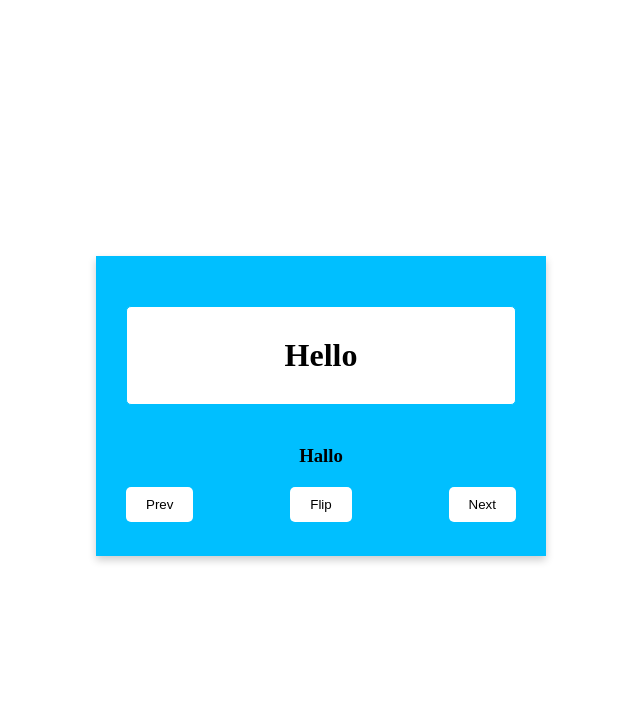
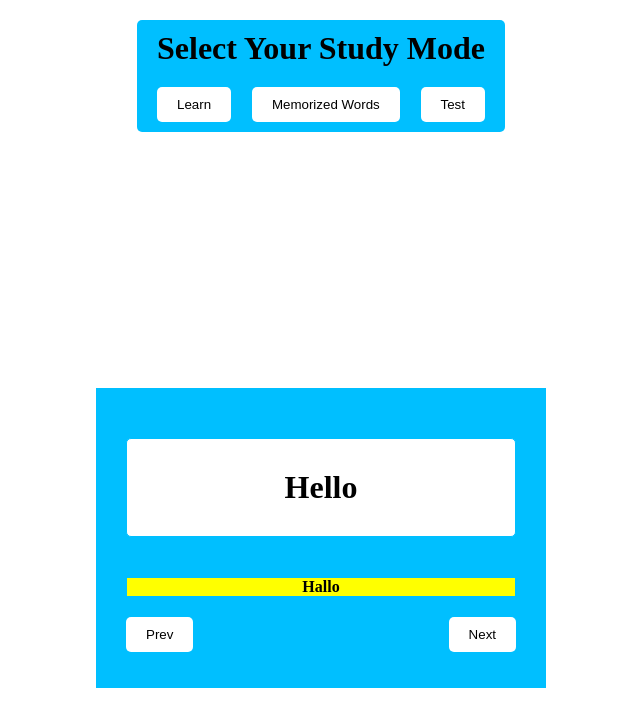
Before and after one commit to MrGultekin/language-app, a Vue app: page / in a window 1280 px wide. Shown: the top 726 px of the page, without its empty margins (319-959 px from the left). Built offline with nearby package versions, Linux system fonts and the light colour scheme.

Commit message:
Select mode works

```diff
--- a/src/App.vue
+++ b/src/App.vue
@@ -2,7 +2,8 @@
 
 <template>
   <!--  <header class="text-xl font-bold text-center">-->
-  <!--    <h1>Welcome to {{ vocabStore.nameOfApp }}</h1>-->
+  <!--  <h1>Welcome to {{ vocabStore.nameOfApp }}</h1>-->
+  <SelectMode @mode="mode" />
   <!--    <nav>-->
   <!--      <button @click="filter = 'all'">All Vocabs</button>-->
   <!--      <button @click="filter = 'isLearned'">Learned Vocabs</button>-->
@@ -10,6 +11,8 @@
   <!--&lt;!&ndash;    <img src="./components/icons/pina.svg" alt="pinaIcon" />&ndash;&gt;-->
   <!--  </header>-->
 
+  <!--  Test Mode is enabled-->
+  <div class="flip-card" v-if="modeValue === 'test'">
     <div class="flip-card">
       <div id="flip-element" class="flip-card-inner">
         <FrontCard
@@ -21,6 +24,18 @@
         />
         <BackCard :vocab-prop="vocabStore.vocabs" :all="vocabStore" />
       </div>
+    </div>
+  </div>
+
+  <!--Learning Mode is enabled-->
+  <div class="learn flip-card" v-if="modeValue === 'learn'">
+    <LearnWords
+      :vocab-prop="vocabStore.vocabs"
+      :vocab-id="vocabStore.vocabs.map((vocab) => vocab)"
+      :all="vocabStore"
+      @next="next()"
+      @prev="prev()"
+    />
   </div>
 
   <!--  <div class="pl-12 text text-center" v-if="filter === 'all'">-->
@@ -59,6 +74,8 @@ import VocabMeaning from "./components/VocabMeaning.vue";
 import FrontCard from "@/components/FrontCard.vue";
 import { ref } from "vue";
 import BackCard from "@/components/BackCard.vue";
+import SelectMode from "@/components/SelectMode.vue";
+import LearnWords from "@/components/LearnWords.vue";
 
 export default {
   components: {
@@ -66,10 +83,18 @@ export default {
     VocabMeaning,
     FrontCard,
     BackCard,
+    SelectMode,
+    LearnWords,
   },
   setup() {
     const vocabStore = useVocabStore();
-    const filter = ref("");
+    const modeValue = ref("learn");
+
+    const mode = (mode) => {
+      console.log(mode);
+      modeValue.value = mode;
+      return { mode };
+    };
 
     // const next = () => {
     //   console.log("next");
@@ -92,7 +117,7 @@ export default {
       }
     };
 
-    return { vocabStore, filter, next, prev };
+    return { vocabStore, next, prev, modeValue, mode };
   },
 };
 </script>
--- a/src/assets/main.css
+++ b/src/assets/main.css
@@ -53,6 +53,15 @@ h2 {
     font-size: 32px;
     background-color: #fff;
 }
+h3 {
+    text-align: center;
+    /*margin: 40px 0;*/
+    border: 1px solid deepskyblue;
+    /*border-radius: 5px;*/
+    /*padding: 30px 0;*/
+    font-size: 16px;
+    background-color: yellow;
+}
 
 .button-group {
     display: flex;
@@ -67,3 +76,19 @@ h2 {
     cursor: pointer;
     background-color: white;
 }
+
+ /*mode container*/
+.mode-container {
+    display: flex;
+    justify-content: center;
+    align-items: center;
+    margin-top: 20px;
+}
+.mode {
+    padding: 10px 20px;
+    border-radius: 5px;
+    border: none;
+    cursor: pointer;
+    background-color: deepskyblue;
+    margin: 0 10px;
+}
--- a/src/components/FrontCard.vue
+++ b/src/components/FrontCard.vue
@@ -3,7 +3,7 @@
     <h2>{{ vocabProp[all.i].word }}</h2>
     <!--    <h2>{{ vocabProp.map((key, vocab) => vocab[0].word) }}</h2>-->
     <!--    <h3>{{ vocabId[index].meaning }}</h3>-->
-    <h3>{{ vocabId[all.i].meaning }}</h3>
+<!--        <h3>{{ vocabId[all.i].meaning }}</h3>-->
     <!--    <h3>{{ index }}</h3>-->
     <!--    <h3>{{ all.i }}</h3>-->
 
@@ -20,7 +20,7 @@ export default {
   name: "FrontCard",
   props: ["vocabProp", "vocabId", "all"],
   // data() {
-  //   return {
+  //    return {
   //     index: 0,
   //   };
   // },
--- /dev/null
+++ b/src/components/LearnWords.vue
@@ -0,0 +1,24 @@
+<template>
+  <div class="front-card">
+    <h2>{{ vocabProp[all.i].word }}</h2>
+    <!--    <h2>{{ vocabProp.map((key, vocab) => vocab[0].word) }}</h2>-->
+    <!--        <h3>{{ vocabId[index].meaning }}</h3>-->
+    <h3>{{ vocabId[all.i].meaning }}</h3>
+    <!--    <h3>{{ index }}</h3>-->
+    <!--    <h3>{{ all.i }}</h3>-->
+
+    <div class="button-group">
+      <button class="button previous" @click="$emit('prev')">Prev</button>
+      <button class="button next" @click="$emit('next')">Next</button>
+    </div>
+  </div>
+</template>
+
+<script>
+export default {
+  name: "LearnWords",
+  props: ["vocabProp", "vocabId", "all"],
+};
+</script>
+
+<style scoped></style>
--- /dev/null
+++ b/src/components/SelectMode.vue
@@ -0,0 +1,43 @@
+<template>
+  <div class="mode-container">
+    <div class="mode">
+      <div class="mode-title">
+        <h1>Select Your Study Mode</h1>
+      </div>
+      <div class="mode-button-container button-group">
+        <div class="mode-button">
+          <button class="button mode-button" @click="$emit('mode', 'learn')">
+            Learn
+          </button>
+        </div>
+        <div class="mode-button">
+          <button
+            class="button mode-button"
+            @click="$emit('mode', 'memorized')"
+          >
+            Memorized Words
+          </button>
+        </div>
+        <div class="mode-button">
+          <button class="button mode-button" @click="$emit('mode', 'test')">
+            Test
+          </button>
+        </div>
+      </div>
+    </div>
+  </div>
+</template>
+
+<script>
+export default {
+  name: "SelectMode",
+  setup() {
+    const mode = (mode) => {
+      console.log(mode);
+    };
+    return { mode };
+  },
+};
+</script>
+
+<style scoped></style>
```
Also changed, not shown: src/components/AddWord.vue (added, +9 -0 lines). Lines whose indentation alone changed are shown as unchanged.
